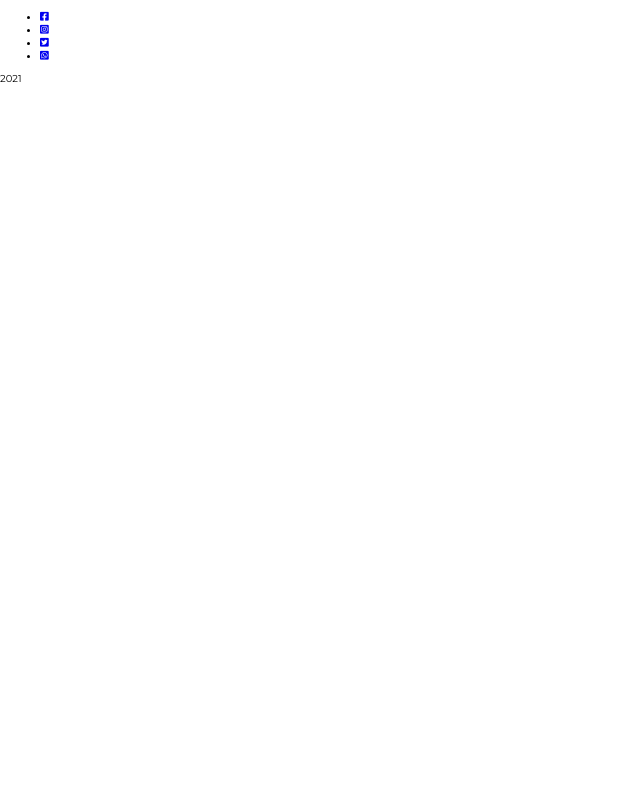
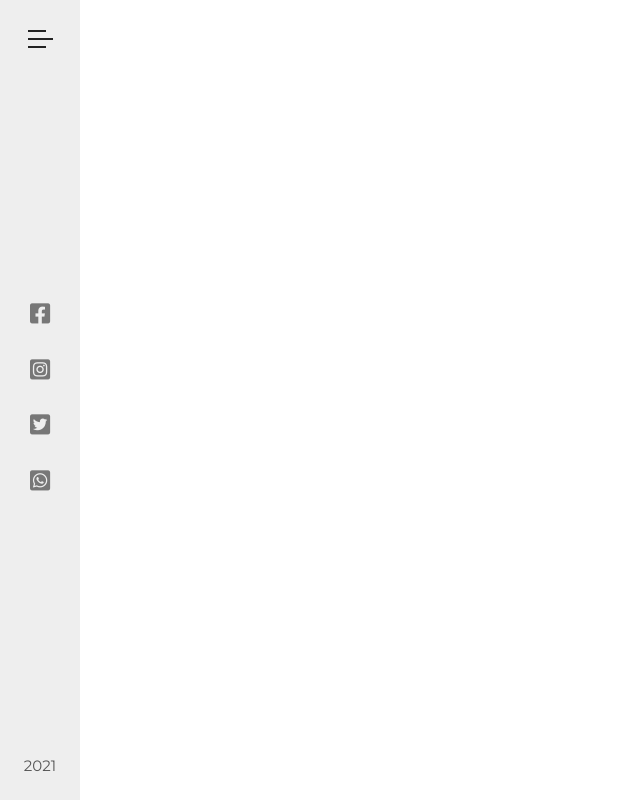
Before and after one commit to csswoman/grand-hotel, a plain HTML site: page index.html in a window 1280 px wide. Shown: the whole page, without its empty margins (0-640 px from the left). Drawn offline with Linux system fonts and the light colour scheme.

Commit message:
add css to sidebar

```diff
--- a/css/style.css
+++ b/css/style.css
@@ -8,3 +8,62 @@ body {
     padding: 0;
     font-family: 'Montserrat', sans-serif;
 }
+
+.sidebar {
+    position: fixed;
+    display: flex;
+    flex-direction: column;
+    justify-content: space-between;
+    align-items: center;
+    width: 8rem;
+    height: 100%;
+    background-color: #eee;
+}
+
+.menu-icon {
+    margin-top: 3rem;
+    cursor: pointer;
+}
+
+.line {
+    height: .2rem;
+    width: 2.5rem;
+    background-color: #222;
+    margin-bottom: .6rem;
+}
+
+.line-1,
+.line-3 {
+    width: 1.8rem;
+    transition: width .3s;
+}
+
+.menu-icon:hover .line{
+    width: 2.5rem;
+}
+
+.social-icons-list {
+    display: flex;
+    flex-direction: column;
+    justify-content: space-evenly;
+    align-items: center;
+    padding: 0;
+    height: 25rem;
+    list-style: none;
+}
+
+.social-link {
+    font-size: 2.3rem;
+    color: #777;
+    transition: color .3s;
+}
+
+.social-link:hover {
+    color: #deaa86;
+}
+
+.year {
+    margin-bottom: 1rem;
+    font-size: 1.5rem;
+    color: #555;
+}
--- a/index.html
+++ b/index.html
@@ -22,9 +22,9 @@
     <div class="navbar">
         <div class="sidebar">
             <div class="menu-icon">
-                <div class="line-1"></div>
-                <div class="line-2"></div>
-                <div class="line-3"></div>
+                <div class="line line-1"></div>
+                <div class="line line-2"></div>
+                <div class="line line-3"></div>
             </div>
             <ul class="social-icons-list">
                 <li>
```
